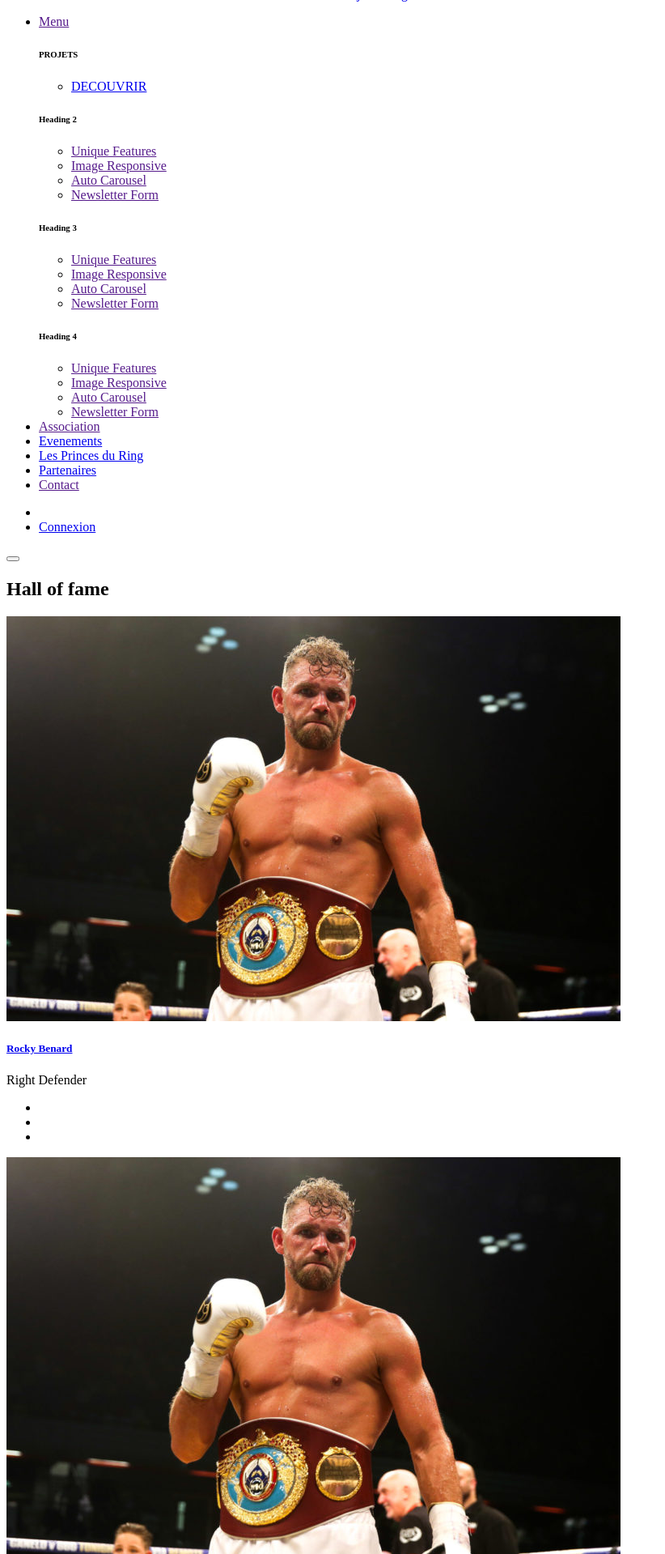
After one commit to BenKod-r/tours-0320-php-elbaja-boxing-academy, a Symfony app: template templates/hall/index.html.twig in a window 1280 px wide. The commit adds this page. Shown: the part 310-2229 px from the top of the page at 81% size, without its empty margins (0-822 px from the left). Run offline with Twig, Linux system fonts and the light colour scheme; the template is opened without the code that fills it, so the values that code supplies are empty; some libraries are stand-ins or nearby versions.

Commit message:
sauvegarde

```diff
--- a/assets/scss/app.scss
+++ b/assets/scss/app.scss
@@ -10,3 +10,4 @@
 @import "login.scss";
 @import "project.scss";
 @import "error.scss";
+@import "hall.scss";
--- /dev/null
+++ b/templates/hall/index.html.twig
@@ -0,0 +1,105 @@
+{% extends 'base.html.twig' %}
+
+{% block title %}Hall of Fame{% endblock %}
+
+{% block body %}
+<section class="hall_section">
+    <h1><i class="fa fa-star" aria-hidden="true"></i>Hall of fame<i class="fa fa-star" aria-hidden="true"></i></h1>
+    <div class="project_card row justify-content-around">
+    </div>
+
+    <section class="team_member section_padding padding_less_40">
+        <div class="container">
+            <div class="row">
+                <div class="col-sm-6 col-lg-3">
+                    <div class="single_team_member single-home-blog">
+                        <div class="card">
+                            <img src="{{ asset('build/hall_of_fame/boxeur_1.jpg') }}" class="card-img-top" alt="blog">
+                            <div class="card-body">
+                                <div class="tean_content">
+                                    <a href="#" class="blog_item_date">
+                                        <h3><i class="fa fa-star"></i></h3>
+                                    </a>
+                                    <a href="blog.html">
+                                        <h5 class="card-title">Rocky Benard</h5>
+                                    </a>
+                                    <p>Right Defender</p>
+                                </div>
+                                <div class="tean_right_content">
+                                    <div class="header_social_icon">
+                                        <ul>
+                                            <li><a href="#"><i class="fa fa-facebook"></i></a></li>
+                                            <li>
+                                                <a href="#"> <i class="fa fa-twitter"></i></a>
+                                            </li>
+                                            <li><a href="#"><i class="fa fa-instagram"></i></a></li>
+                                        </ul>
+                                    </div>
+                                </div>
+                            </div>
+                        </div>
+                    </div>
+                </div>
+                <div class="col-sm-6 col-lg-3">
+                    <div class="single_team_member single-home-blog">
+                        <div class="card">
+                            <img src="{{ asset('build/hall_of_fame/boxeur_1.jpg') }}" class="card-img-top" alt="blog">
+                            <div class="card-body">
+                                <div class="tean_content">
+                                    <a href="#" class="blog_item_date">
+                                        <h3>15</h3>
+                                    </a>
+                                    <a href="blog.html">
+                                        <h5 class="card-title">Adult Malerd</h5>
+                                    </a>
+                                    <p>Right Defender</p>
+                                </div>
+                                <div class="tean_right_content">
+                                    <div class="header_social_icon">
+                                        <ul>
+                                            <li><a href="#"><i class="ti-facebook"></i></a></li>
+                                            <li>
+                                                <a href="#"> <i class="ti-twitter"></i></a>
+                                            </li>
+                                            <li><a href="#"><i class="ti-instagram"></i></a></li>
+                                        </ul>
+                                    </div>
+                                </div>
+                            </div>
+                        </div>
+                    </div>
+                </div>
+                <div class="col-sm-6 col-lg-3">
+                    <div class="single_team_member single-home-blog">
+                        <div class="card">
+                            <img src="{{ asset('build/hall_of_fame/boxeur_1.jpg') }}" class="card-img-top" alt="blog">
+                            <div class="card-body">
+                                <div class="tean_content">
+                                    <a href="#" class="blog_item_date">
+                                        <h3>15</h3>
+                                    </a>
+                                    <a href="blog.html">
+                                        <h5 class="card-title">Rocky Benard</h5>
+                                    </a>
+                                    <p>Right Defender</p>
+                                </div>
+                                <div class="tean_right_content">
+                                    <div class="header_social_icon">
+                                        <ul>
+                                            <li><a href="#"><i class="ti-facebook"></i></a></li>
+                                            <li>
+                                                <a href="#"> <i class="ti-twitter"></i></a>
+                                            </li>
+                                            <li><a href="#"><i class="ti-instagram"></i></a></li>
+                                        </ul>
+                                    </div>
+                                </div>
+                            </div>
+                        </div>
+                    </div>
+                </div>
+            </div>
+        </div>
+    </section>
+</section>
+{% endblock %}
```
Also changed, not shown: assets/scss/hall.scss (added, +14 -0 lines), src/Controller/HallOfFameController.php (added, +24 -0 lines), assets/images/hall_of_fame/boxeur_1.jpg (added), assets/images/hall_of_fame/hall_of_fame.png (added).
